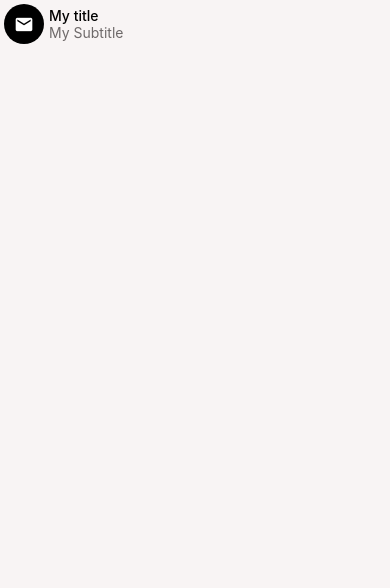
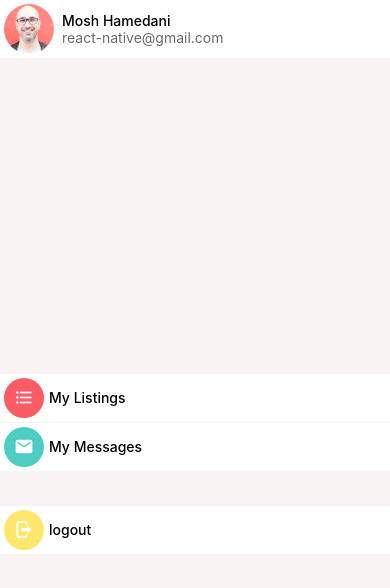
Before and after one commit to Max-256/OverIt, a React Native app: screen / in a window 390 px wide. Shown: the top 588 px of the page. Built offline with nearby package versions, Linux system fonts and the light colour scheme.

Commit message:
assemble the account screen

```diff
--- a/app/components/ListItem.js
+++ b/app/components/ListItem.js
@@ -12,14 +12,14 @@ function ListItem({
   onPress,
   renderRightActions,
   style,
-  ImageComponent,
+  IconComponent,
 }) {
   return (
     <GestureHandlerRootView>
       <Swipable renderRightActions={renderRightActions}>
         <TouchableHighlight underlayColor={colors.light} onPress={onPress}>
           <View style={[styles.container, style]}>
-            {ImageComponent}
+            {IconComponent}
             {image && <Image source={image} style={styles.image} />}
 
             <View style={styles.details}>
--- a/app/screens/MyAccountScreen.js
+++ b/app/screens/MyAccountScreen.js
@@ -6,22 +6,74 @@ import ListItem from "../components/ListItem";
 import colors from "../config/colors";
 import { MaterialCommunityIcons } from "@expo/vector-icons";
 import Icon from "../components/Icon";
+import ListItemSeperator from "../components/ListItemSeperator";
+
+const menuItems = [
+  {
+    title: "My Listings",
+    icon: {
+      name: "format-list-bulleted",
+      backgroundColor: colors.primary,
+    },
+  },
+  {
+    title: "My Messages",
+    icon: {
+      name: "email",
+      backgroundColor: colors.secondary,
+    },
+  },
+];
 
 function MyAccountScreen(props) {
   return (
     <Screen style={styles.container}>
       <ListItem
-        ImageComponent={<Icon name="email" />}
-        title="My title"
-        subtitle="My Subtitle"
+        title="Mosh Hamedani"
+        subtitle="react-native@gmail.com"
+        image={require("../assets/mosh.jpg")}
+        style={styles.background}
+      />
+
+      <View style={styles.flatlist}>
+        <FlatList
+          ItemSeparatorComponent={ListItemSeperator}
+          data={menuItems}
+          keyExtractor={(item) => item.title}
+          renderItem={({ item }) => (
+            <ListItem
+              onPress={() => console.log()}
+              title={item.title}
+              IconComponent={
+                <Icon
+                  name={item.icon.name}
+                  backgroundColor={item.icon.backgroundColor}
+                />
+              }
+            />
+          )}
+        />
+      </View>
+
+      <ListItem
+        title="logout"
+        IconComponent={<Icon name="logout" backgroundColor="#ffe66d" />}
+        style={styles.background}
       />
     </Screen>
   );
 }
 
 const styles = StyleSheet.create({
+  background: {
+    backgroundColor: colors.white,
+  },
   container: {
     backgroundColor: colors.light,
+  },
+  flatlist: {
+    backgroundColor: colors.white,
+    marginVertical: 35,
   },
 });
 
```
